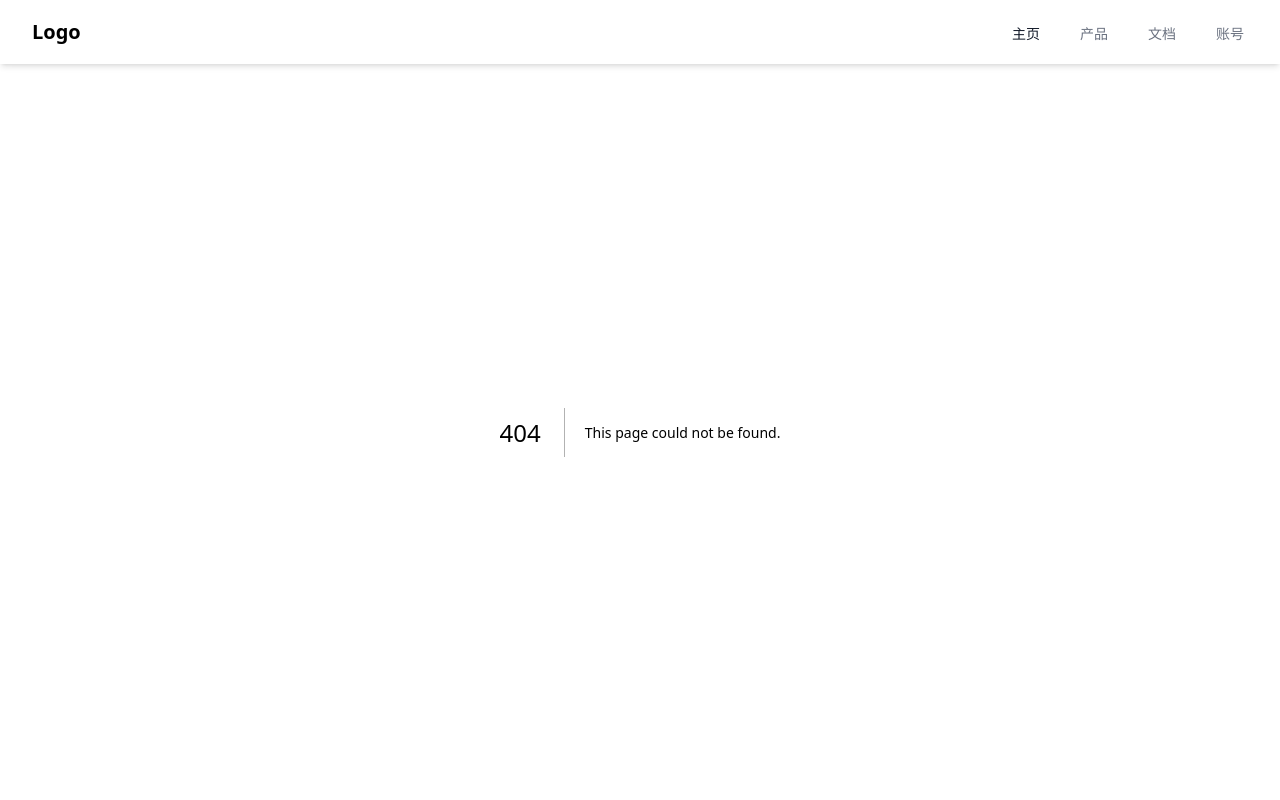
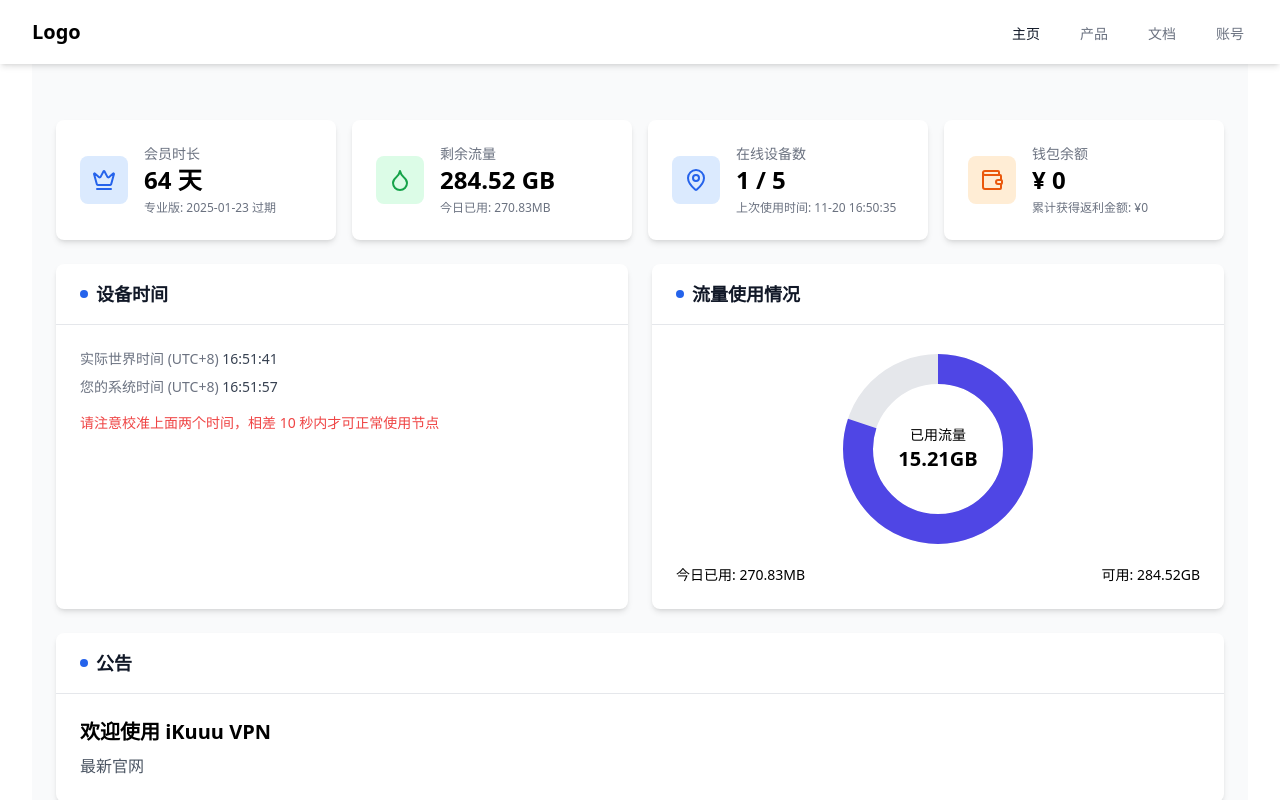
Before and after one commit to SimonWuZY/next-blogs, a Next.js app: page /account in a window 1280 px wide. Before the commit this address had no page. Shown: the top 800 px of the page. Built offline with nearby package versions, Linux system fonts and the light colour scheme.

Commit message:
index upgrade

```diff
--- /dev/null
+++ b/src/app/account/page.tsx
@@ -0,0 +1,154 @@
+'use client'
+
+import { Card, CardContent, CardHeader, CardTitle } from "../components/Card"
+import { Crown, Droplet, MapPin, Wallet } from 'lucide-react'
+
+export default function Account() {
+  return (
+    <main className="pt-16 bg-gray-50 min-h-screen"> {/* Added pt-16 for top padding */}
+      <div className="p-6 space-y-6 max-w-7xl mx-auto"> {/* Added max-width and centering */}
+        {/* Top Stats Cards */}
+        <div className="grid grid-cols-1 md:grid-cols-2 lg:grid-cols-4 gap-4">
+          <Card>
+            <CardContent className="flex items-center p-6">
+              <div className="bg-blue-100 p-3 rounded-lg">
+                <Crown className="h-6 w-6 text-blue-600" />
+              </div>
+              <div className="ml-4">
+                <p className="text-sm text-gray-500">会员时长</p>
+                <h3 className="text-2xl font-bold">64 天</h3>
+                <p className="text-xs text-gray-500 mt-1">专业版: 2025-01-23 过期</p>
+              </div>
+            </CardContent>
+          </Card>
+
+          <Card>
+            <CardContent className="flex items-center p-6">
+              <div className="bg-green-100 p-3 rounded-lg">
+                <Droplet className="h-6 w-6 text-green-600" />
+              </div>
+              <div className="ml-4">
+                <p className="text-sm text-gray-500">剩余流量</p>
+                <h3 className="text-2xl font-bold">284.52 GB</h3>
+                <p className="text-xs text-gray-500 mt-1">今日已用: 270.83MB</p>
+              </div>
+            </CardContent>
+          </Card>
+
+          <Card>
+            <CardContent className="flex items-center p-6">
+              <div className="bg-blue-100 p-3 rounded-lg">
+                <MapPin className="h-6 w-6 text-blue-600" />
+              </div>
+              <div className="ml-4">
+                <p className="text-sm text-gray-500">在线设备数</p>
+                <h3 className="text-2xl font-bold">1 / 5</h3>
+                <p className="text-xs text-gray-500 mt-1">上次使用时间: 11-20 16:50:35</p>
+              </div>
+            </CardContent>
+          </Card>
+
+          <Card>
+            <CardContent className="flex items-center p-6">
+              <div className="bg-orange-100 p-3 rounded-lg">
+                <Wallet className="h-6 w-6 text-orange-600" />
+              </div>
+              <div className="ml-4">
+                <p className="text-sm text-gray-500">钱包余额</p>
+                <h3 className="text-2xl font-bold">¥ 0</h3>
+                <p className="text-xs text-gray-500 mt-1">累计获得返利金额: ¥0</p>
+              </div>
+            </CardContent>
+          </Card>
+        </div>
+
+        {/* Time Sync and Usage Stats */}
+        <div className="grid grid-cols-1 lg:grid-cols-2 gap-6">
+          <Card>
+            <CardHeader>
+              <CardTitle className="text-lg font-medium flex items-center gap-2">
+                <div className="w-2 h-2 bg-blue-600 rounded-full"></div>
+                设备时间
+              </CardTitle>
+            </CardHeader>
+            <CardContent className="space-y-4">
+              <div className="space-y-2">
+                <p className="text-sm text-gray-500">
+                  实际世界时间 (UTC+8) <span className="text-gray-700">16:51:41</span>
+                </p>
+                <p className="text-sm text-gray-500">
+                  您的系统时间 (UTC+8) <span className="text-gray-700">16:51:57</span>
+                </p>
+              </div>
+              <p className="text-sm text-red-500">
+                请注意校准上面两个时间，相差 10 秒内才可正常使用节点
+              </p>
+            </CardContent>
+          </Card>
+
+          <Card>
+            <CardHeader>
+              <CardTitle className="text-lg font-medium flex items-center gap-2">
+                <div className="w-2 h-2 bg-blue-600 rounded-full"></div>
+                流量使用情况
+              </CardTitle>
+            </CardHeader>
+            <CardContent>
+              <div className="relative h-[200px] w-[200px] mx-auto">
+                <svg className="w-full h-full" viewBox="0 0 100 100">
+                  <circle
+                    cx="50"
+                    cy="50"
+                    r="40"
+                    fill="none"
+                    stroke="#e5e7eb"
+                    strokeWidth="15"
+                  />
+                  <circle
+                    cx="50"
+                    cy="50"
+                    r="40"
+                    fill="none"
+                    stroke="#4f46e5"
+                    strokeWidth="15"
+                    strokeDasharray="251.2"
+                    strokeDashoffset="50"
+                    transform="rotate(-90 50 50)"
+                  />
+                </svg>
+                <div className="absolute inset-0 flex items-center justify-center">
+                  <div className="text-center">
+                    <p className="text-sm font-medium">已用流量</p>
+                    <p className="text-xl font-bold">15.21GB</p>
+                  </div>
+                </div>
+              </div>
+              <div className="mt-4 space-y-2">
+                <div className="flex justify-between text-sm">
+                  <span>今日已用: 270.83MB</span>
+                  <span>可用: 284.52GB</span>
+                </div>
+              </div>
+            </CardContent>
+          </Card>
+        </div>
+
+        {/* Announcement Section */}
+        <Card>
+          <CardHeader>
+            <CardTitle className="text-lg font-medium flex items-center gap-2">
+              <div className="w-2 h-2 bg-blue-600 rounded-full"></div>
+              公告
+            </CardTitle>
+          </CardHeader>
+          <CardContent>
+            <div className="space-y-2">
+              <h3 className="text-xl font-bold">欢迎使用 iKuuu VPN</h3>
+              <p className="text-gray-600">最新官网</p>
+            </div>
+          </CardContent>
+        </Card>
+      </div>
+    </main>
+  )
+}
--- a/src/app/components/Card.tsx
+++ b/src/app/components/Card.tsx
@@ -1,11 +1,37 @@
 import React from 'react'
 
-type CardProps = React.HTMLAttributes<HTMLDivElement>
+type CardProps = React.HTMLAttributes<HTMLDivElement> & {
+  variant?: 'default' | 'bordered'
+}
 
-export function Card({ className, ...props }: CardProps) {
+export function Card({ className, variant = 'default', ...props }: CardProps) {
   return (
     <div
-      className={`bg-white rounded-lg shadow-md overflow-hidden ${className}`}
+      className={`bg-white rounded-lg overflow-hidden ${
+        variant === 'bordered' ? 'border border-gray-200' : 'shadow-md'
+      } ${className}`}
+      {...props}
+    />
+  )
+}
+
+type CardHeaderProps = React.HTMLAttributes<HTMLDivElement>
+
+export function CardHeader({ className, ...props }: CardHeaderProps) {
+  return (
+    <div
+      className={`px-6 py-4 border-b border-gray-200 ${className}`}
+      {...props}
+    />
+  )
+}
+
+type CardTitleProps = React.HTMLAttributes<HTMLHeadingElement>
+
+export function CardTitle({ className, ...props }: CardTitleProps) {
+  return (
+    <h3
+      className={`text-lg font-semibold text-gray-900 ${className}`}
       {...props}
     />
   )
@@ -21,3 +47,14 @@ export function CardContent({ className, ...props }: CardContentProps) {
     />
   )
 }
+
+type CardFooterProps = React.HTMLAttributes<HTMLDivElement>
+
+export function CardFooter({ className, ...props }: CardFooterProps) {
+  return (
+    <div
+      className={`px-6 py-4 bg-gray-50 ${className}`}
+      {...props}
+    />
+  )
+}
--- a/src/app/components/Header.tsx
+++ b/src/app/components/Header.tsx
@@ -19,10 +19,10 @@ export default function Header() {
             <Link href="/" className="inline-flex items-center px-1 pt-1 text-sm font-medium text-gray-900">
               主页
             </Link>
-                <Link href="/about" className="inline-flex items-center px-1 pt-1 text-sm font-medium text-gray-500 hover:text-gray-900">
+            <Link href="/products" className="inline-flex items-center px-1 pt-1 text-sm font-medium text-gray-500 hover:text-gray-900">
               产品
             </Link>
-                <Link href="/contact" className="inline-flex items-center px-1 pt-1 text-sm font-medium text-gray-500 hover:text-gray-900">
+            <Link href="/document" className="inline-flex items-center px-1 pt-1 text-sm font-medium text-gray-500 hover:text-gray-900">
               文档
             </Link>
             <Link href="/account" className="inline-flex items-center px-1 pt-1 text-sm font-medium text-gray-500 hover:text-gray-900">
@@ -49,18 +49,20 @@ export default function Header() {
         <div className="md:hidden">
           <div className="px-2 pt-2 pb-3 space-y-1 sm:px-3">
             <Link href="/" className="block px-3 py-2 rounded-md text-base font-medium text-gray-900 hover:text-gray-500 hover:bg-gray-50">
-                  Home
+              主页
             </Link>
-                <Link href="/about" className="block px-3 py-2 rounded-md text-base font-medium text-gray-500 hover:text-gray-900 hover:bg-gray-50">
-                  About
+            <Link href="/#products" className="block px-3 py-2 rounded-md text-base font-medium text-gray-500 hover:text-gray-900 hover:bg-gray-50">
+              产品
             </Link>
-                <Link href="/contact" className="block px-3 py-2 rounded-md text-base font-medium text-gray-500 hover:text-gray-900 hover:bg-gray-50">
-                  Contact
+            <Link href="/document" className="block px-3 py-2 rounded-md text-base font-medium text-gray-500 hover:text-gray-900 hover:bg-gray-50">
+              文档
+            </Link>
+            <Link href="/account" className="block px-3 py-2 rounded-md text-base font-medium text-gray-500 hover:text-gray-900 hover:bg-gray-50">
+              账号
             </Link>
           </div>
         </div>
       )}
     </header>
   )
-
 }
--- /dev/null
+++ b/src/app/document/page.tsx
@@ -0,0 +1,8 @@
+
+export default function document(){
+    return (
+        <main>
+            文档说明
+        </main>
+    )
+}
--- a/src/app/layout.tsx
+++ b/src/app/layout.tsx
@@ -1,35 +1,23 @@
-import type { Metadata } from "next";
-import localFont from "next/font/local";
+"use client"
+import { usePathname } from 'next/navigation';
+
 import "./globals.css";
 import Header from "./components/Header";
 import Footer from "./components/Footer";
 
-const geistSans = localFont({
-  src: "./fonts/GeistVF.woff",
-  variable: "--font-geist-sans",
-  weight: "100 900",
-});
-const geistMono = localFont({
-  src: "./fonts/GeistMonoVF.woff",
-  variable: "--font-geist-mono",
-  weight: "100 900",
-});
-
-export const metadata: Metadata = {
-  title: "Create Next App",
-  description: "Generated by create next app",
-};
 
 export default function RootLayout({
   children,
 }: Readonly<{
   children: React.ReactNode;
 }>) {
+  const pathname = usePathname();
+  const showFooter = pathname === '/'; // 只在主页面显示
+
   return (
     <html lang="en">
-      <body
-        className={`${geistSans.variable} ${geistMono.variable} antialiased min-h-screen flex flex-col`}
-      >
+      <body>
+
         <Header />
         <div className="flex-grow p-4 sm:p-6 lg:p-8">
           <div className="container mx-auto">
@@ -38,7 +26,7 @@ export default function RootLayout({
             </div>
           </div>
         </div>
-        <Footer />
+        {showFooter && <Footer />} {/* 只有在主页面显示 Footer */}
       </body>
     </html>
   );
--- a/src/app/page.tsx
+++ b/src/app/page.tsx
@@ -25,11 +25,12 @@ export default function HomePage() {
   ]
 
   return (
-    <main className="bg-gradient-to-br">
+    <main className="bg-gradient-to-br ">
       <div className='flex flex-col justify-center items-center min-h-screen text-black'>
         <div className='mt-1 font-extrabold text-[82px]'>
           这是一个科研学习好助手
         </div>
+
         <div className='my-10 font-serif text-[24px]'>
           xxxx 将根据您的具体需求和工作环境提供最佳的定制服务，包括科研信息检索、日程安排、情绪价值等
         </div>
@@ -38,24 +39,25 @@ export default function HomePage() {
             rounded-lg transition duration-300 ease-in-out
             transform hover:bg-blue-400 hover:scale-105
             mt-3 mx-8'>
-            蓝色按钮
+            快速开始
           </button>
           <button className='px-6 py-2 text-blue-500 bg-white border w-[180px]
             rounded-lg transition duration-300 ease-in-out
             transform hover:bg-gray-300 hover:text-white hover:scale-105
             mt-3 mx-8'>
-            白色按钮
+            演示视频
           </button>
         </div>
       </div>
 
       <div className='flex flex-col justify-center items-center min-h-screen text-black'>
         <div className='mt-1 font-extrabold text-[52px]'>
-          微调 prompt 检索增强 RAG
+          <span className="text-blue-700">微调 prompt</span> <span className="text-purple-700">检索增强 RAG</span>
         </div>
-        <div className="max-w-7xl mx-auto px-4 py-16">
+        <div className='w-1/2 h-1 bg-gradient-to-r from-blue-300 to-purple-300 mt-4'></div>
+        <div className="max-w-7xl mx-auto px-4 py-16 ">
           <div className="grid md:grid-cols-2 gap-8">
-            <Card className="bg-blue-100 border-none">
+            <Card className="bg-blue-200 border-none">
               <CardContent className="p-6">
                 <div className="flex flex-col h-full">
                   <div className="mb-6">
@@ -80,9 +82,9 @@ export default function HomePage() {
               </CardContent>
             </Card>
 
-            <Card className="bg-purple-100 border-none">
+            <Card className="bg-purple-200 border-none">
               <CardContent className="p-6">
-                <div className="flex flex-col h-full">
+                <div className="flex flex-col h-full ">
                   <div className="mb-6">
                     <div className="flex items-center gap-2 mb-4">
                       <FileText className="w-6 h-6 text-red-500" />
@@ -108,7 +110,7 @@ export default function HomePage() {
         </div>
       </div>
 
-      <div className='flex flex-col justify-center items-center min-h-screen text-black'>
+      <div className=' flex flex-col justify-center items-center min-h-screen text-black'>
         <div className='mt-1 font-extrabold text-[64px]'>
           主要适用业务范围
         </div>
```
Lines whose indentation alone changed are shown as unchanged.
